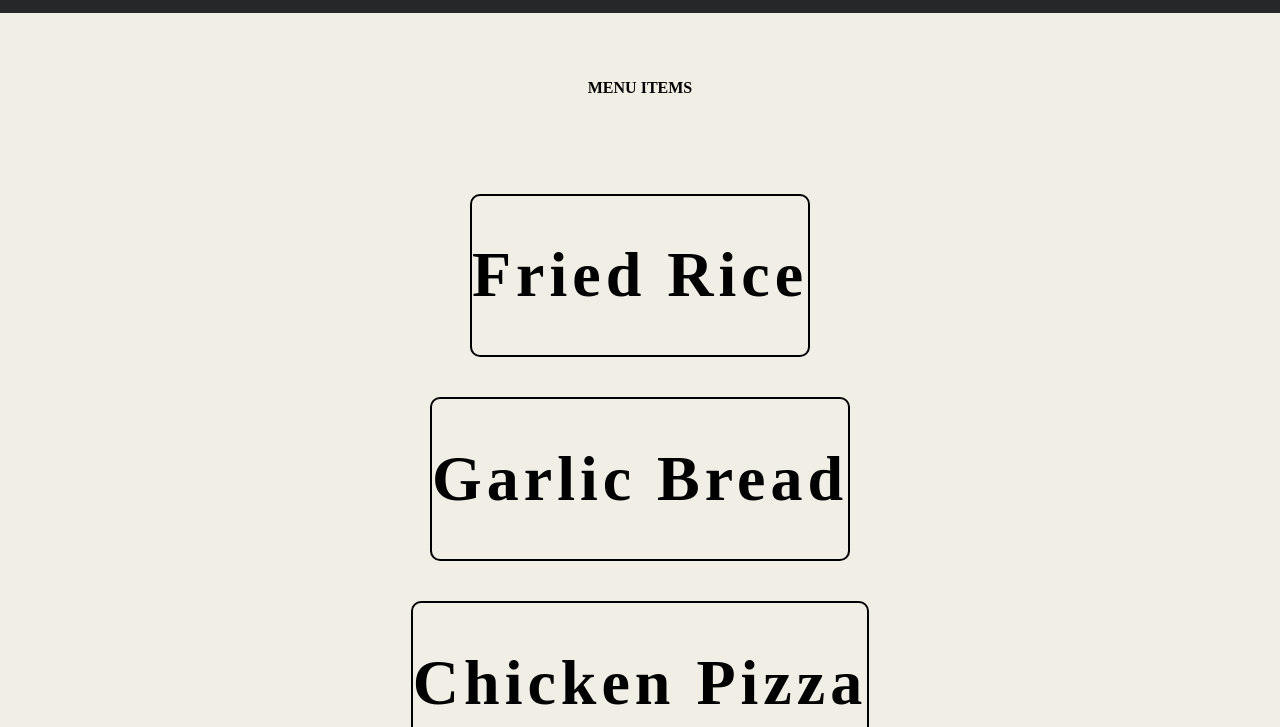
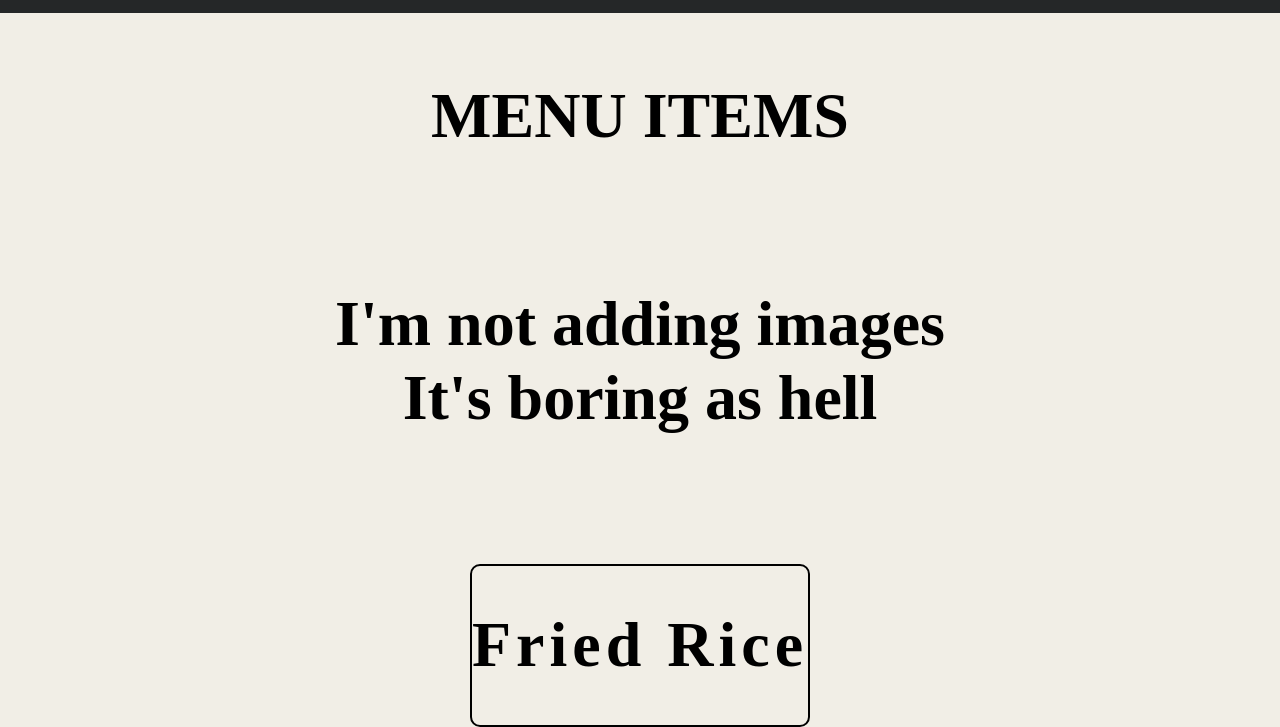
Before and after one commit to from-kunal/Restaurant-Page, a website built with webpack: page src/template.html in a window 1280 px wide. Both pictures are taken after a click on the button "Menu". Shown: the part 73-800 px from the top of the page. Built offline with nearby package versions, Linux system fonts and the light colour scheme.

Commit message:
added some rant on menu page

```diff
--- a/src/menupage.css
+++ b/src/menupage.css
@@ -3,9 +3,8 @@
   flex-direction: column;
 }
 
-.menu-heading {
-  font-size: var(--main-heading-fz);
-  letter-spacing: var(--main-heading-ls);
+.menu-heading,
+.rant {
   text-align: center;
   padding: 25px;
   margin-top: 25px;
--- a/src/menupage.js
+++ b/src/menupage.js
@@ -8,6 +8,12 @@ export const loadMenupage = () => {
   menuHeading.textContent = "MENU ITEMS";
   menuHeading.classList.add("menu-heading");
   content.appendChild(menuHeading);
+
+  const rant = document.createElement("h1");
+  rant.textContent = "I'm not adding images\nIt's boring as hell";
+  rant.classList.add("rant");
+  rant.style.whiteSpace = "pre-line";
+  content.appendChild(rant);
 
   const menuItemsContainer = document.createElement("div");
   menuItemsContainer.classList.add("menu-items-container");
```
